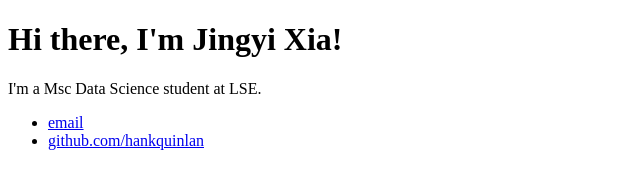
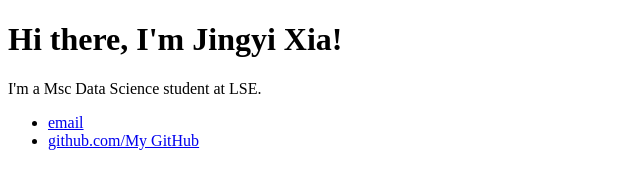
Before and after one commit to 202444639/202444639.github.io, a plain HTML site: page index.html in a window 1280 px wide. Shown: the full height of the page, 0-640 px from the left. Drawn offline with Linux system fonts and the light colour scheme.

Commit message:
Update index.html

```diff
--- a/index.html
+++ b/index.html
@@ -17,7 +17,7 @@
 		<footer>
     		<ul>
         		<li><a href="J.Xia9@lse.ac.uk">email</a></li>
-        		<li><a href="https://github.com/202444639">github.com/hankquinlan</a></li>
+        		<li><a href="https://github.com/202444639">github.com/My GitHub</a></li>
 			</ul>
 		</footer>
 	</body>
```
